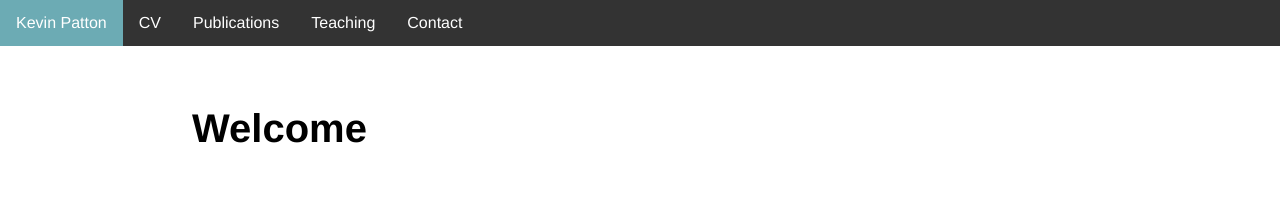
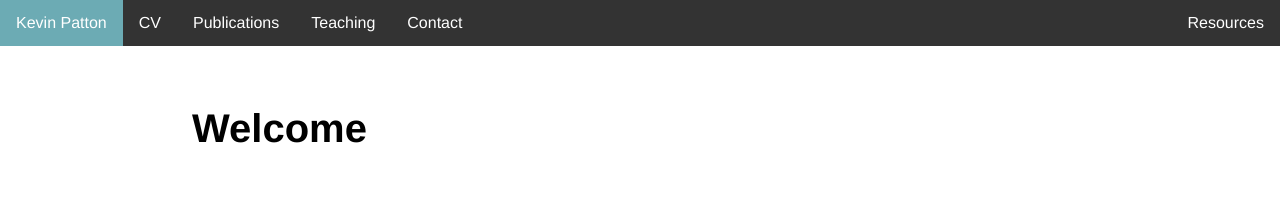
Before and after one commit to kevinjpatton/kevinjpatton.github.io, a Jekyll site: the page built from index.html, in a window 1280 px wide. Shown: the top 207 px of the page. Built offline with Jekyll 4.4.1, drawn with Linux system fonts in a browser that asks for light colours; Markdown is read by kramdown in place of the engine named in the settings.

Commit message:
Update default.html

```diff
--- a/_layouts/default.html
+++ b/_layouts/default.html
@@ -49,7 +49,7 @@ ul.topnav li.right {float: right;}
   <li><a href="/pubs">Publications</a></li>
 	<li><a href="/teaching">Teaching</a></li>
 	<li><a href="/contact">Contact</a></li>
-	<li class="right"><a href="/about"></a></li>
+	<li class="right"><a href="/resources">Resources</a></li>
 </ul>
 
 <div class="container">
```
